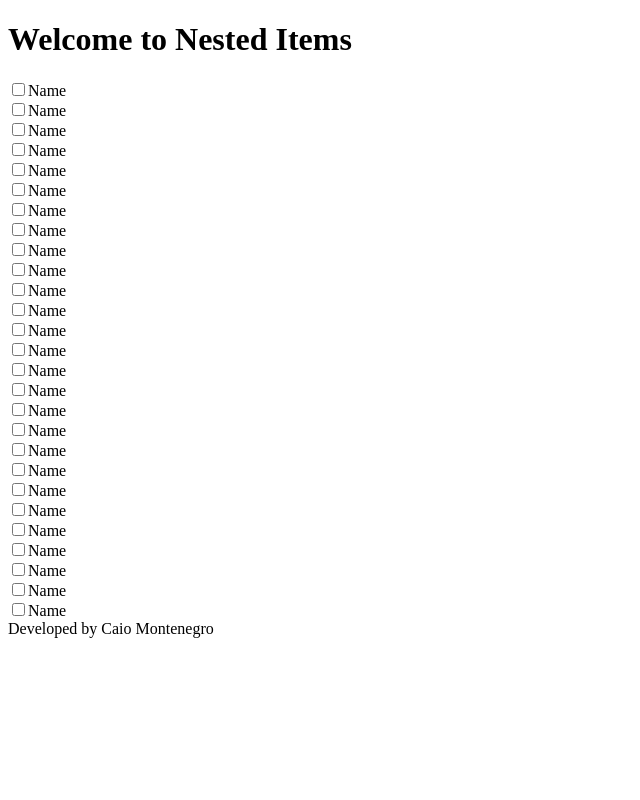
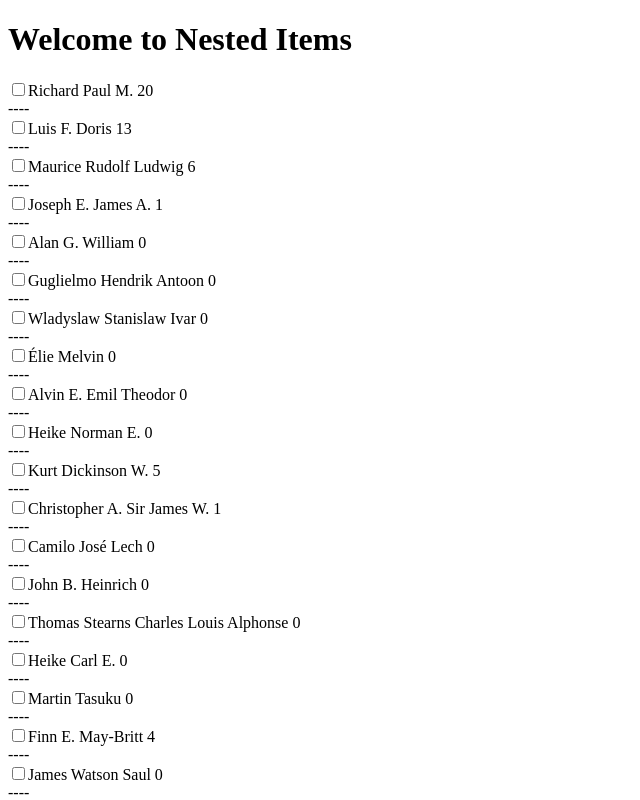
Before and after one commit to caiomontenegro/nested, a Nuxt app: page / in a window 1280 px wide. Shown: the top 800 px of the page, without its empty margins (0-640 px from the left). Built offline with nearby package versions, Linux system fonts and the light colour scheme.

Commit message:
:construction: feat: Render user all user data structure in index page

```diff
--- a/components/UserData.vue
+++ b/components/UserData.vue
@@ -1,4 +1,30 @@
 <template>
-  <input type="checkbox">
-  <span>Name</span>
+  <div>
+    <input type="checkbox">
+    <span>{{ userData.name }}</span>
+    {{ Object.keys(userData.children).length }}
+
+    <div v-if="Object.keys(userData.children).length > 0">
+      <div v-for="(userDataChild, index) in userData.children" key="index">
+
+        <div class="user">
+          <span>----</span>
+          <user-data :userData="userDataChild"></user-data>
+        </div>
+
+      </div>
+    </div>
+
+  </div>
 </template>
+
+<script>
+export default {
+  props: {
+    userData: {
+      type: Object,
+      require: true
+    }
+  }
+}
+</script>
--- a/pages/index.vue
+++ b/pages/index.vue
@@ -2,9 +2,8 @@
 <template>
   <div>
     <h1>Welcome to Nested Items</h1>
-    <div v-for="(user, index) in userData">
-      <input type="checkbox">
-      <span>Name</span>
+    <div v-for="(user, index) in userData" key="user">
+      <user-data :userData="user"></user-data>
     </div>
   </div>
 </template>
```
